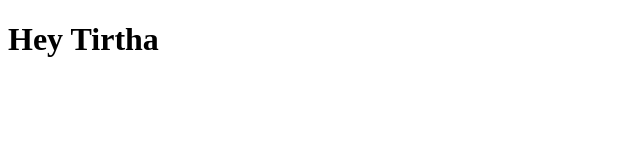
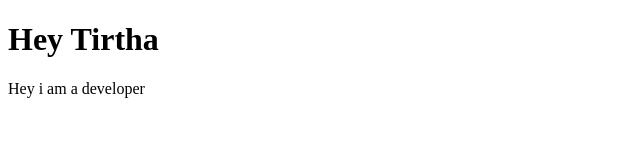
Before and after one commit to tirthaGhosh91213/demo, a plain HTML site: page index.html in a window 1280 px wide. Shown: the whole page, without its empty margins (0-640 px from the left). Drawn offline with Linux system fonts and the light colour scheme.

Commit message:
Update code

```diff
--- a/index.html
+++ b/index.html
@@ -7,5 +7,6 @@
 </head>
 <body>
   <h1>Hey Tirtha</h1>
+  <div>Hey i am a developer </div>
 </body>
 </html>
```
